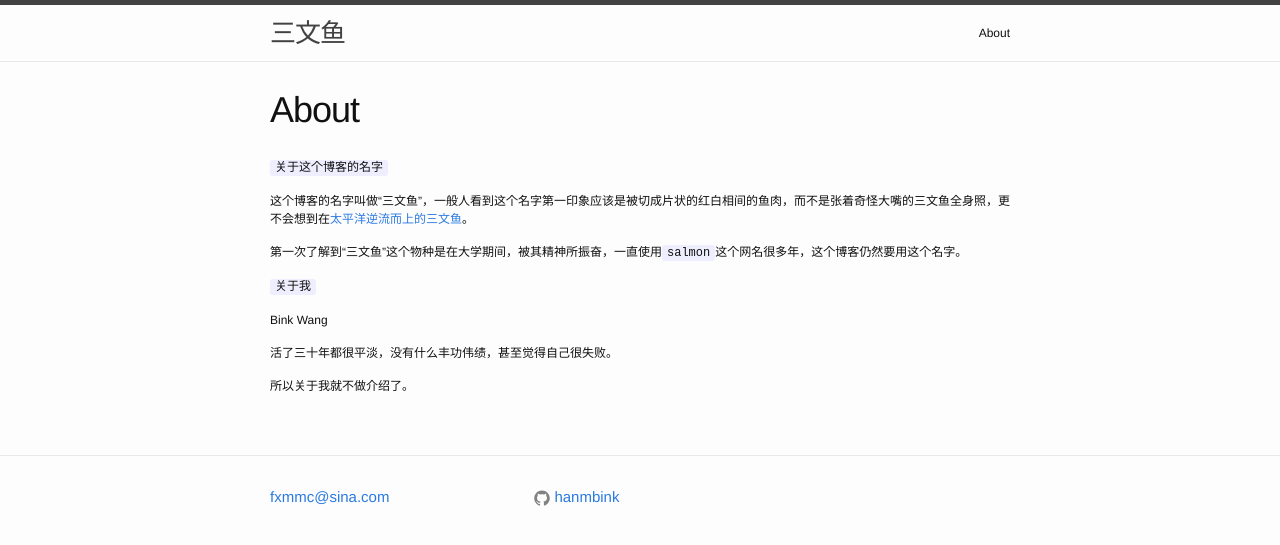
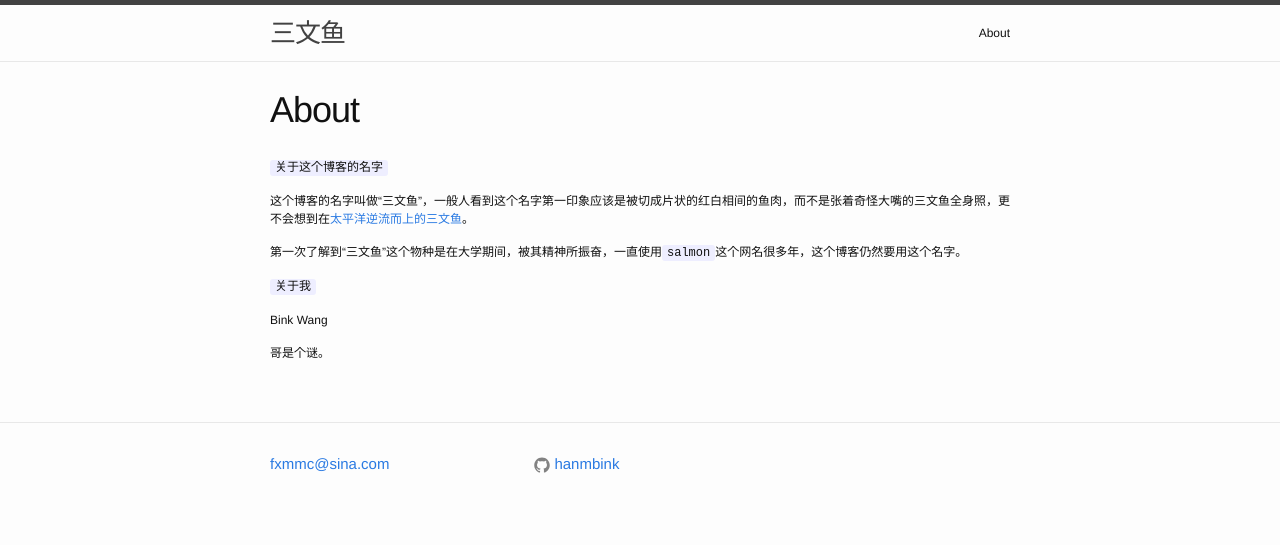
Before and after one commit to binkwang/hanmbink.github.io, a Jekyll site: the page built from about.md, in a window 1280 px wide. Shown: the top 545 px of the page. Built offline with Jekyll 4.4.1, drawn with Linux system fonts in a browser that asks for light colours.

Commit message:
Update about.md

```diff
--- a/about.md
+++ b/about.md
@@ -21,9 +21,7 @@ You can find the source code for Jekyll at [github.com/jekyll/jekyll](https://gi
 
 Bink Wang
 
-活了三十年都很平淡，没有什么丰功伟绩，甚至觉得自己很失败。
-
-所以关于我就不做介绍了。
+哥是个谜。
 
 <!--
 blog: [hanmbink.github.io](http://hanmbink.github.io)
```
